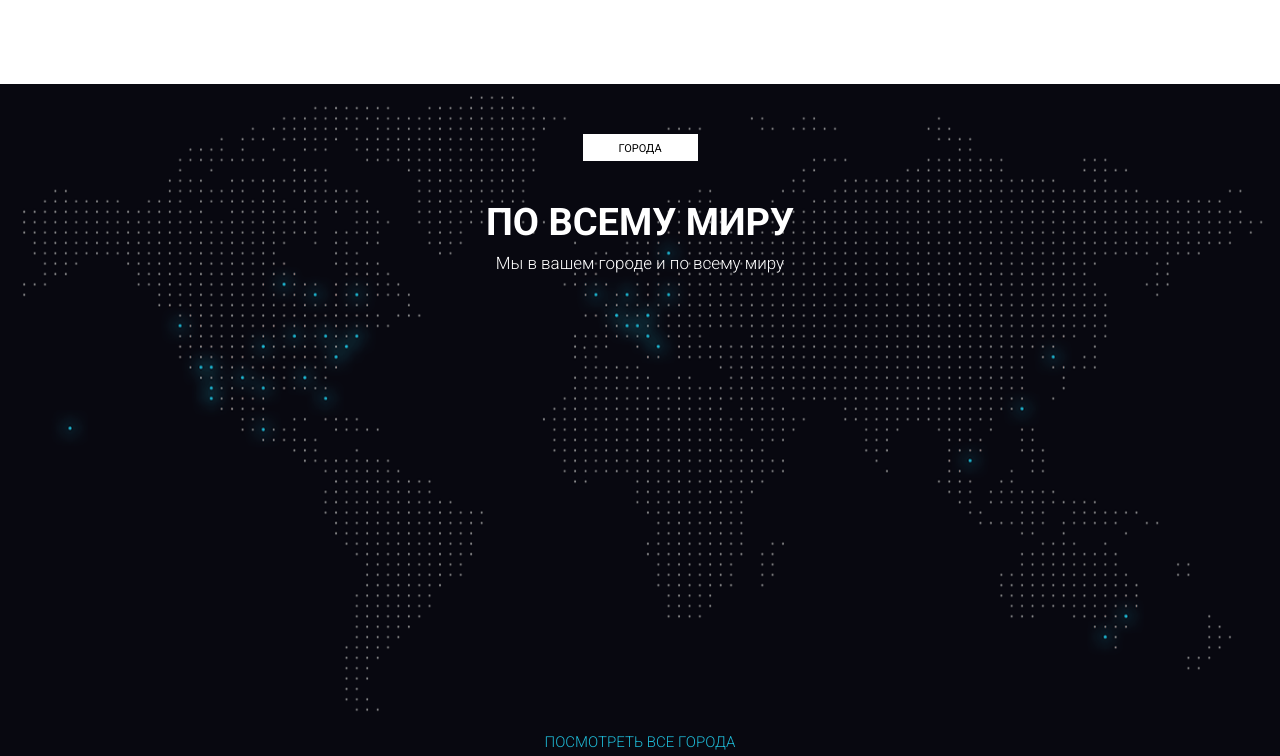
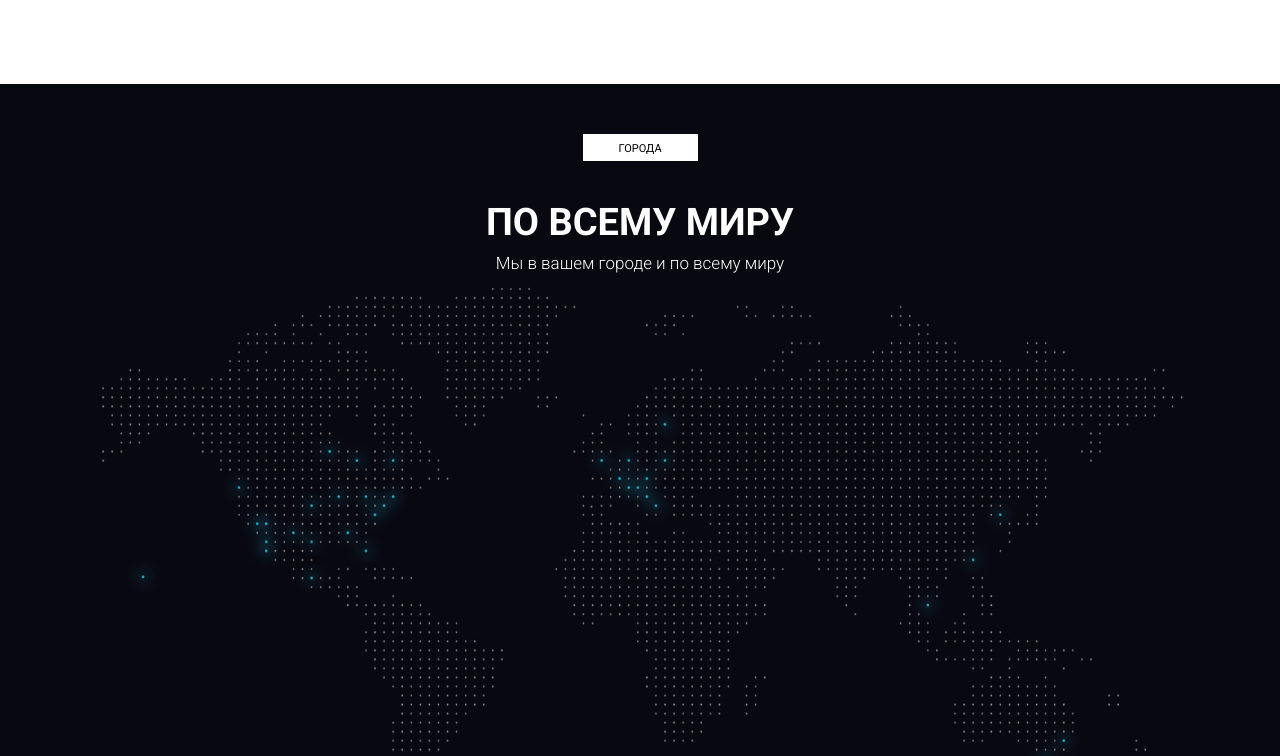
Before and after one commit to BogdanovAD/UBER, a website: page src/index.html in a window 1280 px wide. Shown: the part 4645-5401 px from the top of the page. Drawn offline with Linux system fonts and the light colour scheme.

Commit message:
Исправил картинку world

```diff
--- a/src/sass/_general.sass
+++ b/src/sass/_general.sass
@@ -373,10 +373,6 @@ nav
     padding: 50px 0 25px 0
     background-color: #080810
     &_img
-        position: absolute
-        top: 0
-        left: 50%
-        transform: translateX(-50%)
         width: 100%
     &_cities
         position: absolute
```
Also changed, not shown: src/css/style.min.css.
